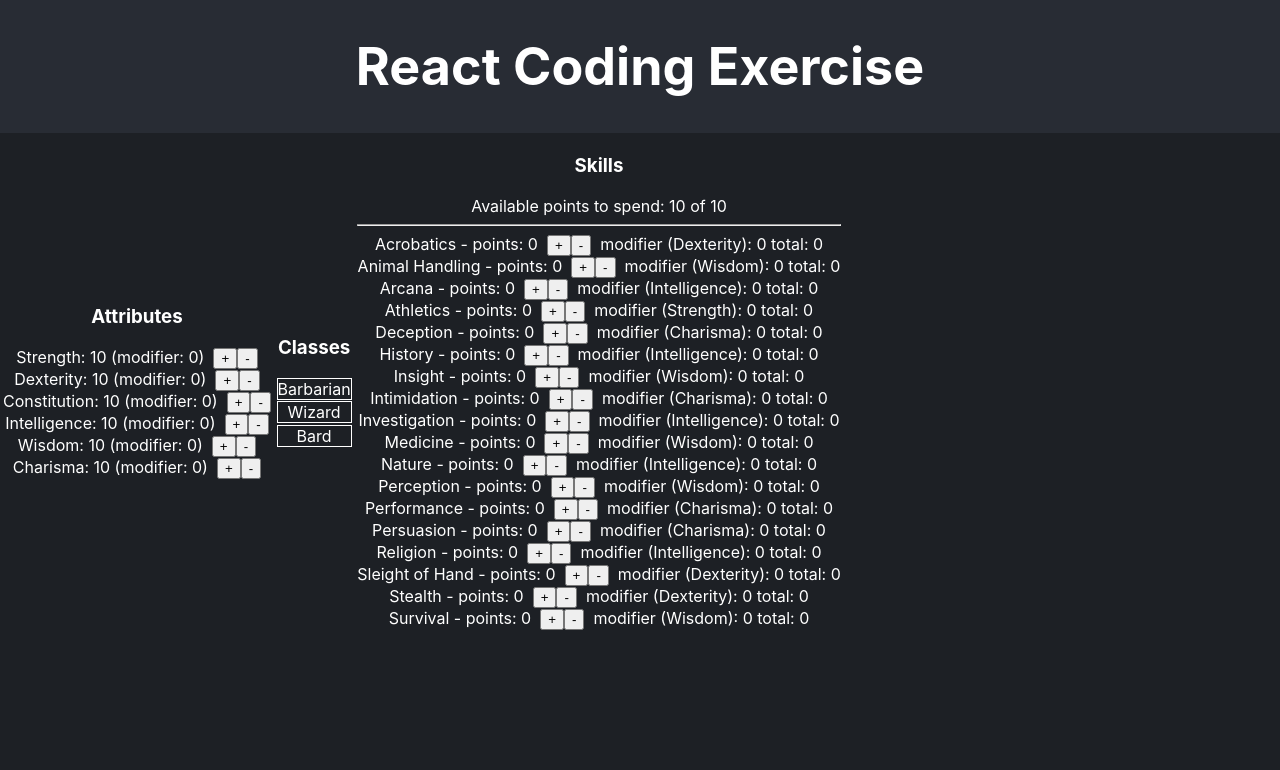
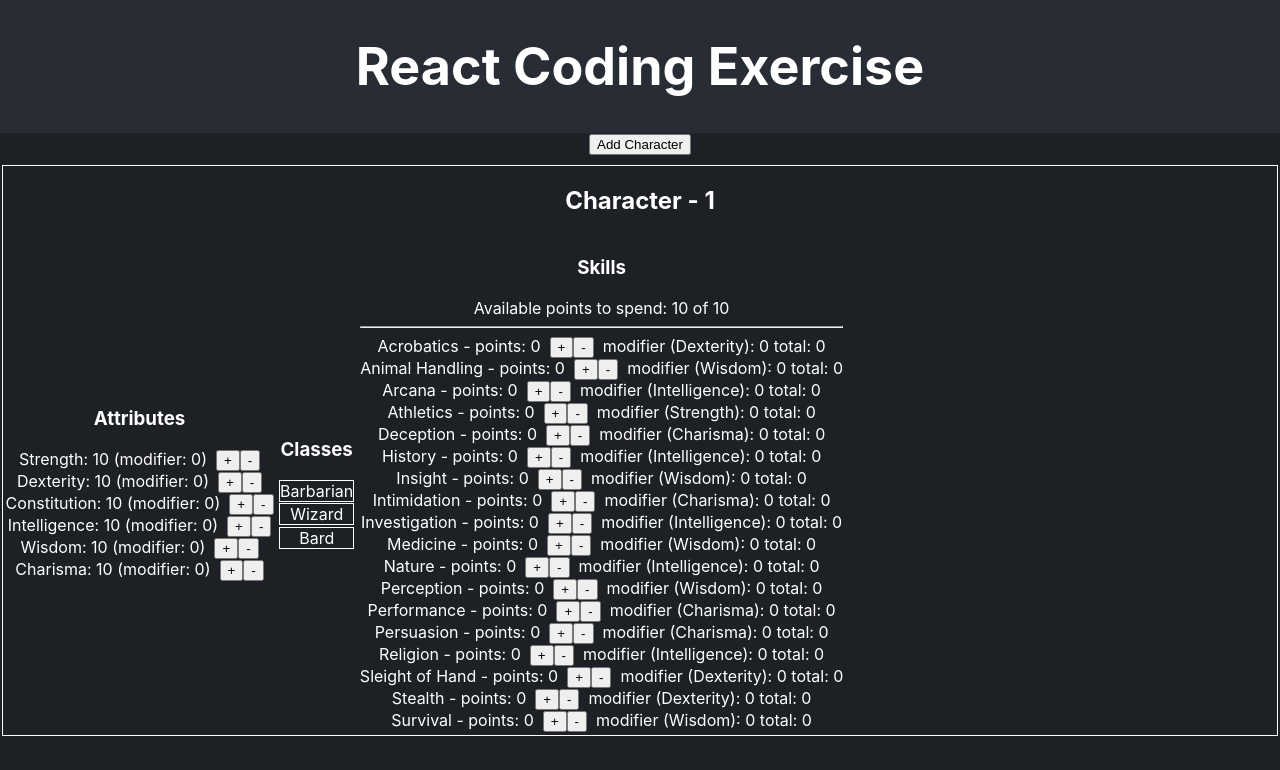
Before and after one commit to Ramijul/recruiting-webapp-character, a React (Create React App) app: page / in a window 1280 px wide. Shown: the top 770 px of the page. Built offline with nearby package versions, Linux system fonts and the light colour scheme.

Commit message:
8. Add the ability to edit multiple characters

```diff
--- a/src/App.js
+++ b/src/App.js
@@ -1,16 +1,22 @@
-import { useStore } from "./store.js";
+import { errorHandlerWrap, useStore } from "./store.js";
 import "./App.css";
 import { Character } from "./components/Character.js";
 
 function App() {
   const state = useStore((state) => state);
-  console.log(state.characters);
+
   return (
     <div className="App">
       <header className="App-header">
         <h1>React Coding Exercise</h1>
       </header>
       <section className="App-section">
+        <div style={{ marginBottom: "10px" }}>
+          <button onClick={() => errorHandlerWrap(state.addNewCharacter, [])}>
+            Add Character
+          </button>
+        </div>
+
         {state.characters.map((val, index) => (
           <Character
             key={"character-" + index}
--- a/src/components/Character.js
+++ b/src/components/Character.js
@@ -5,6 +5,15 @@ import { Skills } from "./Skills";
 
 export function Character({ data, characterIndex }) {
   return (
+    <div
+      style={{
+        border: "white",
+        borderStyle: "solid",
+        borderWidth: "thin",
+        margin: "0.1em",
+      }}
+    >
+      <h2>Character - {characterIndex + 1}</h2>
       <table>
         <tbody>
           <tr>
@@ -29,5 +38,6 @@ export function Character({ data, characterIndex }) {
           </tr>
         </tbody>
       </table>
+    </div>
   );
 }
--- a/src/components/Skills.js
+++ b/src/components/Skills.js
@@ -8,10 +8,10 @@ export function Skills({ characterIndex }) {
     <>
       <div>
         Available points to spend:{" "}
-        {state.availableSkillPoints -
-          state.usedSkillPoints +
+        {state.characters[characterIndex].availableSkillPoints -
+          state.characters[characterIndex].usedSkillPoints +
           " of " +
-          state.availableSkillPoints}
+          state.characters[characterIndex].availableSkillPoints}
       </div>
       <hr />
       {SKILL_LIST.map((skill) => (
--- a/src/store.js
+++ b/src/store.js
@@ -30,6 +30,19 @@ function INIT_SKILLS() {
     };
   }
   return skills;
+}
+
+/**
+ * default character
+ * @returns
+ */
+function getDefaultCharacter() {
+  return {
+    attributes: INIT_ATTRIBUTES(),
+    skills: INIT_SKILLS(),
+    usedSkillPoints: 0,
+    availableSkillPoints: calcAvailableSkillPoints(0),
+  };
 }
 
 /**
@@ -92,16 +105,19 @@ const ATTRIBUTE_TOTAL_CAP = 70;
  *  attributes: { [attributeName] : {points: number; modifier: number} },
  *  skills: { [skillName]: {points: number; total: number} }
  * }
+ *
+ * TODO: move create to context so that state can be initialized when
+ * app loads and data is fetched from rest api
  */
 export const useStore = create((set) => ({
-  characters: [
-    {
-      attributes: INIT_ATTRIBUTES(),
-      skills: INIT_SKILLS(),
-    },
-  ],
-  usedSkillPoints: 0,
-  availableSkillPoints: calcAvailableSkillPoints(0),
+  characters: [getDefaultCharacter()],
+
+  addNewCharacter: () =>
+    set(
+      produce((state) => {
+        state.characters.push(getDefaultCharacter());
+      })
+    ),
 
   incrementAttribute: (characterInd, attributeName) =>
     set(
@@ -126,7 +142,7 @@ export const useStore = create((set) => ({
 
         // update skill points to spend
         if (attributeName === "Intelligence") {
-          state.availableSkillPoints = calcAvailableSkillPoints(modifier);
+          character.availableSkillPoints = calcAvailableSkillPoints(modifier);
         }
 
         //update skill total of all skills that has the current attribute as its modifier
@@ -155,14 +171,14 @@ export const useStore = create((set) => ({
 
           // decreasing intelligence will result in a lower availableSkillPoints
           // availableSkillPoints can't be lower than the already used up points
-          if (availablePoints < state.usedSkillPoints) {
+          if (availablePoints < character.usedSkillPoints) {
             throw new Error(
               "You must undo some of the distributed skill points before you decreasing Intelligence."
             );
           }
 
           // its ok to update the availableSkillPoints otherwise
-          state.availableSkillPoints = availablePoints;
+          character.availableSkillPoints = availablePoints;
         }
 
         attributes[attributeName] = {
@@ -178,12 +194,13 @@ export const useStore = create((set) => ({
   incrementSkills: (characterInd, skillName, attributeModifier) =>
     set(
       produce((state) => {
+        const character = state.characters[characterInd];
+
         // do not allow distributing more points than allocated
-        if (state.usedSkillPoints + 1 > state.availableSkillPoints) {
+        if (character.usedSkillPoints + 1 > character.availableSkillPoints) {
           throw new Error("No more points available to spend");
         }
 
-        const character = state.characters[characterInd];
         const skills = character["skills"];
 
         const points = skills[skillName]["points"] + 1;
@@ -193,7 +210,7 @@ export const useStore = create((set) => ({
         skills[skillName] = { points, total };
 
         // update used skill points
-        state.usedSkillPoints++;
+        character.usedSkillPoints++;
       })
     ),
 
@@ -217,7 +234,7 @@ export const useStore = create((set) => ({
         skills[skillName] = { points, total };
 
         // update used skill points
-        state.usedSkillPoints--;
+        character.usedSkillPoints--;
       })
     ),
 }));
```
Lines whose indentation alone changed are shown as unchanged.
